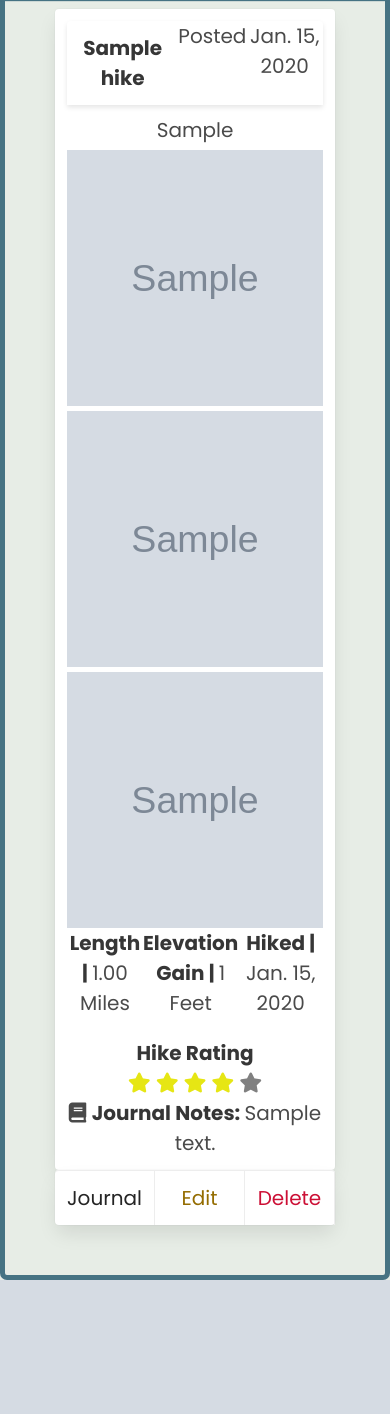
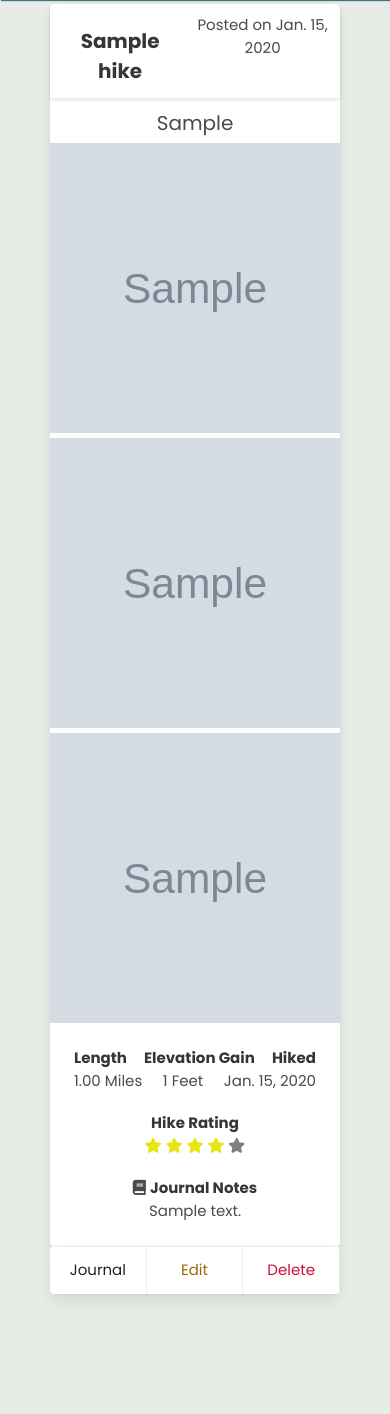
Before and after one commit to jwaffensmith/hiking-journal, a Django app: page /hikes/1/ in a window 390 px wide. Shown: the part 56-1470 px from the top of the page. Before the commit the page ends 1336 px from the top, so only its background shows below. Run offline with Django 3.2, Linux system fonts and the light colour scheme; a user stored in the database is signed in; tables that the repository leaves empty hold one stand-in row (values such as "Sample post"); grey boxes marked "Sample" are stand-in pictures; some libraries are stand-ins or nearby versions.

Commit message:
styled hike show page for public pages and auth pages, needs work on responsiveness

```diff
--- a/main_app/static/css/style.css
+++ b/main_app/static/css/style.css
@@ -201,20 +201,16 @@ nav.navbar.is-fixed-top .navbar-end .login-button:hover, nav.navbar.is-fixed-top
 
 .container.page-card {
   left: 0;
-  top: 20%;
+  top: 30%;
   text-align: center;
   background: #e7ede6;
   width: 100%;
   padding: 50px;
-  border-radius: 7px;
-  border-color: #467383;
-  border-style: solid;
-  border-width: 5px;
 }
 .container.page-card .card-border {
   margin-top: 10px;
   color: #2d2a2a;
-  font-size: 20px;
+  font-size: 15px;
 }
 
 .review-note {
--- a/main_app/static/scss/style.scss
+++ b/main_app/static/scss/style.scss
@@ -252,20 +252,16 @@ nav.navbar.is-fixed-top {
 
 .container.page-card {
     left: 0;
-    top: 20%;
+    top: 30%;
     text-align: center;
     background: $footer;
     width: 100%;
     padding: 50px;
-    border-radius: 7px;
-    border-color: $btn;
-    border-style: solid;
-    border-width: 5px;
 
     .card-border {
         margin-top: 10px;
         color: rgb(45, 42, 42);
-        font-size: 20px;
+        font-size: 15px;
     }
 }
 
--- a/main_app/templates/hike/hike_detail.html
+++ b/main_app/templates/hike/hike_detail.html
@@ -2,29 +2,27 @@
 {% block title %} Hike Details {% endblock %}
 {% load static %}
 {% block content %}
-<main>
-    <main class="gradient">
+
+    <main class="main-container">
         <div class="container page-card">
             <div class="card-border">
-                <div class="column card">
-                    <div class="card-header">
-                        <p class="card-header-title">
+                <div class="card">
+                    <div class="card-header" style="padding-top: 10px">
+                        <p class="card-header-title" style="font-size: 20px;">
                         {{hike.name}}
                         </p>
                         {% if hike.user == user %}
-                        <p>Posted</p>
+                        <p style="margin-right: 5px;">Posted on {{hike.created_at|date}}</p>
                         {% else %}
-                        <p>Posted by</p>
-                        <a href="{% url 'profile' hike.user.id %}">
-                        {{hike.user.username}} </p>
-                        </a>
+                        <p style="margin-right: 5px;">Posted by </p>
+                        <span style="margin-right: 5px;"><a href="{% url 'profile' hike.user.id %}"> {{hike.user.username}}</a></span>
+                        <p style="margin-right: 10px;"> on {{hike.created_at|date}} </p>
                         {% endif %}
-                        <p>{{hike.created_at|date}}</p>
                     </div>
-                    <div style="margin-top: 10px;">
+                    <div style="margin-top: 10px; font-size: 20px;">
                         {{hike.location}}
                     </div>
-                    <div class="card-image">
+                    <div class="card-image is-96x96">
                         <figure class="image is-square" style="margin-top: 5px;">
                             <img src="{{hike.img_one}}" alt="{{hike.name}}"/>
                         </figure>
@@ -39,14 +37,19 @@
                         </figure>
                         {% endif %}
                     </div>
-                    <section class="content hike-details">
+                    <section class="card-content hike-details">
                         <div style="display: flex; justify-content: space-between;">
-                            <P><strong>Length | </strong> {{hike.length}} Miles</p>
-                            <p><strong>Elevation Gain | </strong> {{hike.elevation_gain}} Feet</P>
-                            <p><strong>Hiked | </strong> {{hike.hike_date}} </p>
+                            <P><strong>Length</strong></p>
+                            <p><strong>Elevation Gain</strong></P>
+                            <p><strong>Hiked</strong></p>
+                        </div>
+                        <div style="display: flex; justify-content: space-between;">
+                            <P>{{hike.length}} Miles</p>
+                            <p>{{hike.elevation_gain}} Feet</P>
+                            <p>{{hike.hike_date}} </p>
                         </div>
                         <div>
-                            <div>
+                            <div style="margin-bottom: 20px; margin-top: 20px;">
                                 <spn><p><strong>Hike Rating</strong></p></spn>
                                 {% if hike.hike_rating == 5 %}
                                 <span><i class="fas fa-star" style="color: rgb(230, 230, 20);"></i></span>
@@ -80,7 +83,8 @@
                                 <span><i class="fas fa-star" style="color: gray;"></i></span>
                                 {% endif %}
                             </div>
-                            <p><i class="fas fa-book"></i> <strong>Journal Notes: </strong>{{hike.description}}</p>
+                            <i class="fas fa-book"></i> <strong>Journal Notes</strong>
+                            <p>{{hike.description}}</p>
                         </div>
                     </section>
                 </div>
@@ -134,14 +138,14 @@
                                             {% if form.errors %}
                                             {% for field in form %}
                                             {% for error in field.errors %}
-                                            <div class="is-danger">
-                                                <strong>{{ error|escape }}</strong>
+                                            <div>
+                                                <strong class="has-text-danger-dark">{{ error|escape }}</strong>
                                             </div>
                                             {% endfor %}
                                             {% endfor %}
                                             {% for error in form.non_field_errors %}
-                                            <div class="is-danger">
-                                                <strong>{{ error|escape }}</strong>
+                                            <div>
+                                                <strong class="has-text-danger-dark">{{ error|escape }}</strong>
                                             </div>
                                             {% endfor %}
                                             {% endif %}
@@ -165,10 +169,10 @@
                                     <footer class="modal-card-foot">
                                         <form method="post" action="{% url 'hike_delete' hike.pk %}">
                                             {% csrf_token %}
-                                            <input type="submit" class="button is-danger" value="Delete" />
+                                            <input type="submit" class="button has-background-danger-dark has-text-link-light" value="Delete" />
                                             <input type="hidden" name="text" value="{{ next }}" />
                                         </form>
-                                        <button class="button is-success" aria-label="close" id="delete-cancel-btn">Cancel</button>
+                                        <button class="button has-background-primary-dark has-text-link-light" aria-label="close" id="delete-cancel-btn">Cancel</button>
                                     </footer>
                                 </div>
                             </div>
@@ -178,5 +182,5 @@
             </div>
         </div>
     </main>
-</main>
+
 {% endblock %}
```
Also changed, not shown: main_app/templates/comment/comment_detail.html (+4 -4 lines), 1 other file.
